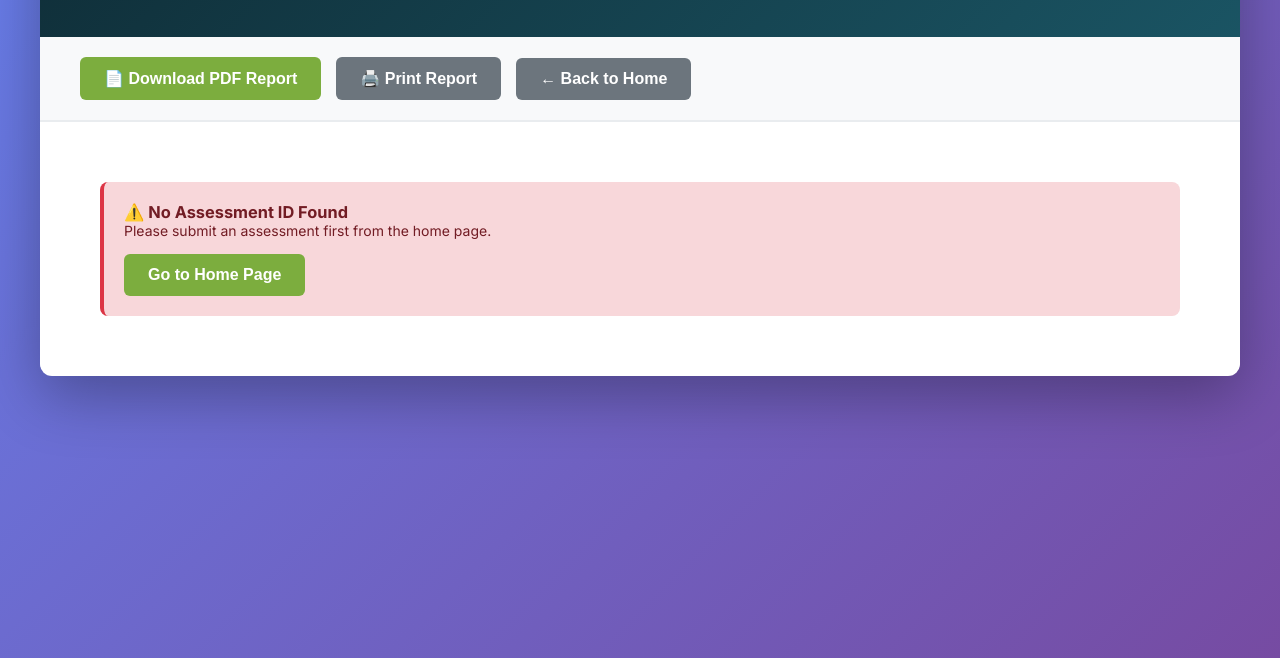
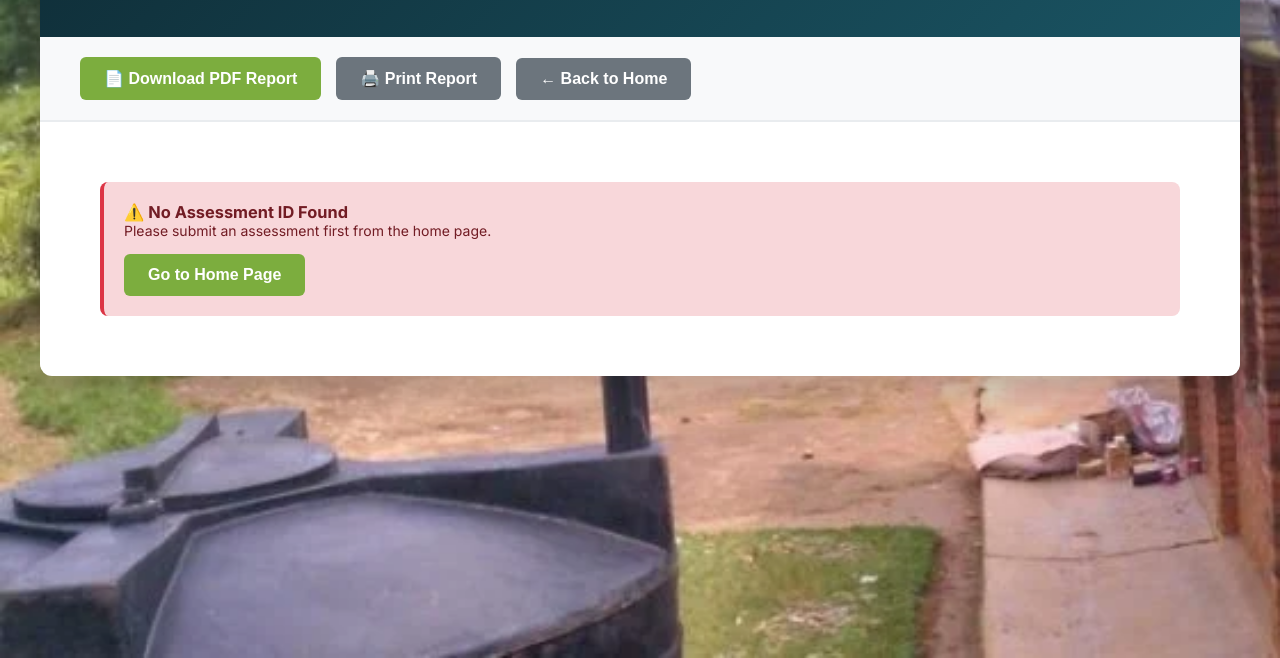
Before and after one commit to diyakohli02/sihhh124, a website: page RWHGenius-main/report.html in a window 1280 px wide. Shown: the part 142-800 px from the top of the page. Drawn offline with nearby package versions, Linux system fonts and the light colour scheme.

Commit message:
Update report.html

```diff
--- a/RWHGenius-main/report.html
+++ b/RWHGenius-main/report.html
@@ -13,7 +13,8 @@
         * { margin: 0; padding: 0; box-sizing: border-box; }
     body {
             font-family: 'Inter', sans-serif;
-            background: linear-gradient(135deg, #667eea 0%, #764ba2 100%);
+            background: url("./loginwali.webp");
+            background-size: cover;
             min-height: 100vh;
             padding: 20px;
         }
```
